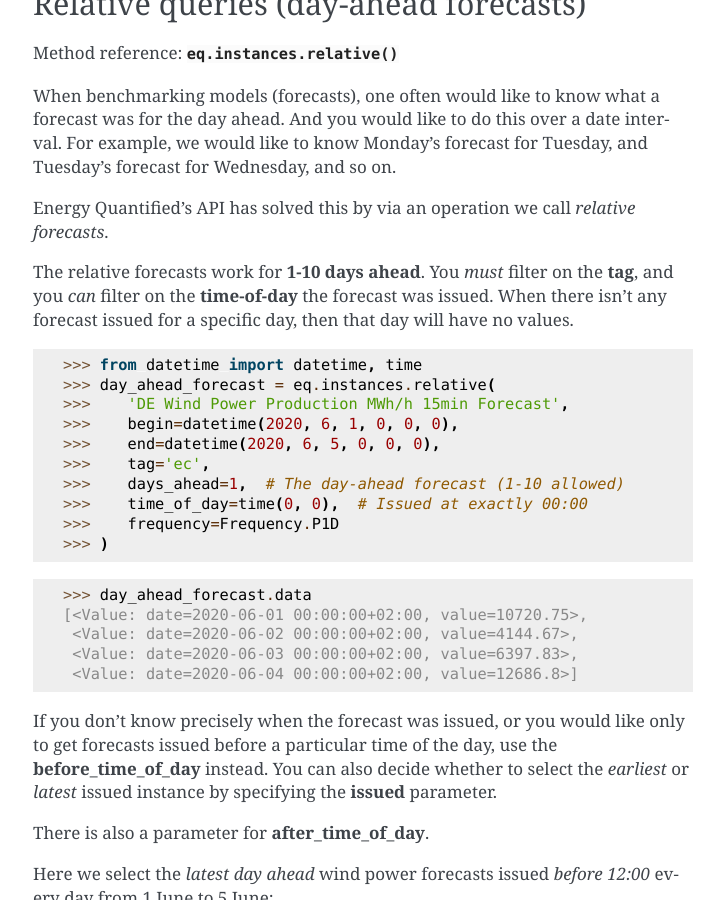
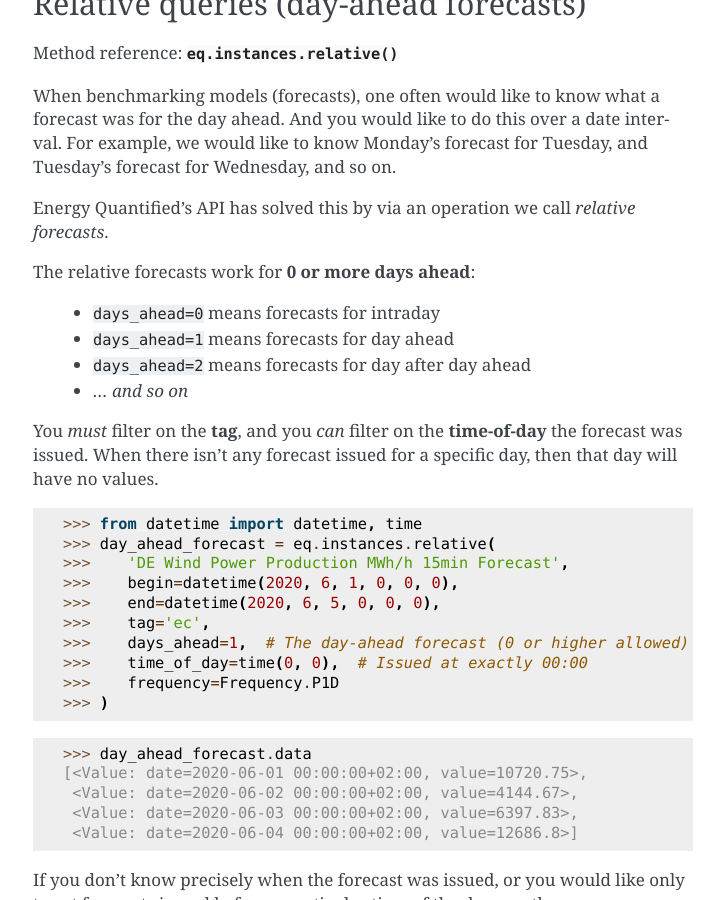
Before and after one commit to energyquantified/eq-python-client, a Sphinx documentation site: the page built from docs/userguide/instances.rst, in a window 1280 px wide and 900 px high, scrolled down 3643 px. Shown: the whole window, without its empty margins (387-1111 px from the left). Built offline with Sphinx 7.4.7, drawn with Linux system fonts in a browser that asks for light colours.

Commit message:
Non-restrictive days-ahead for relative queries (#6)
Increasing constraint from 1-10 days ahead to 0-10000.

```diff
--- a/docs/userguide/instances.rst
+++ b/docs/userguide/instances.rst
@@ -181,10 +181,16 @@ and Tuesday's forecast for Wednesday, and so on.
 Energy Quantified's API has solved this by via an operation we call *relative
 forecasts*.
 
-The relative forecasts work for **1-10 days ahead**. You *must* filter on the
-**tag**, and you *can* filter on the **time-of-day** the forecast was issued.
-When there isn't any forecast issued for a specific day, then that day will
-have no values.
+The relative forecasts work for **0 or more days ahead**:
+
+   - ``days_ahead=0`` means forecasts for intraday
+   - ``days_ahead=1`` means forecasts for day ahead
+   - ``days_ahead=2`` means forecasts for day after day ahead
+   - `... and so on`
+
+You *must* filter on the **tag**, and you *can* filter on the **time-of-day**
+the forecast was issued. When there isn't any forecast issued for a specific
+day, then that day will have no values.
 
    >>> from datetime import datetime, time
    >>> day_ahead_forecast = eq.instances.relative(
@@ -192,7 +198,7 @@ have no values.
    >>>    begin=datetime(2020, 6, 1, 0, 0, 0),
    >>>    end=datetime(2020, 6, 5, 0, 0, 0),
    >>>    tag='ec',
-   >>>    days_ahead=1,  # The day-ahead forecast (1-10 allowed)
+   >>>    days_ahead=1,  # The day-ahead forecast (0 or higher allowed)
    >>>    time_of_day=time(0, 0),  # Issued at exactly 00:00
    >>>    frequency=Frequency.P1D
    >>> )
```
Also changed, not shown: 1 other file.
